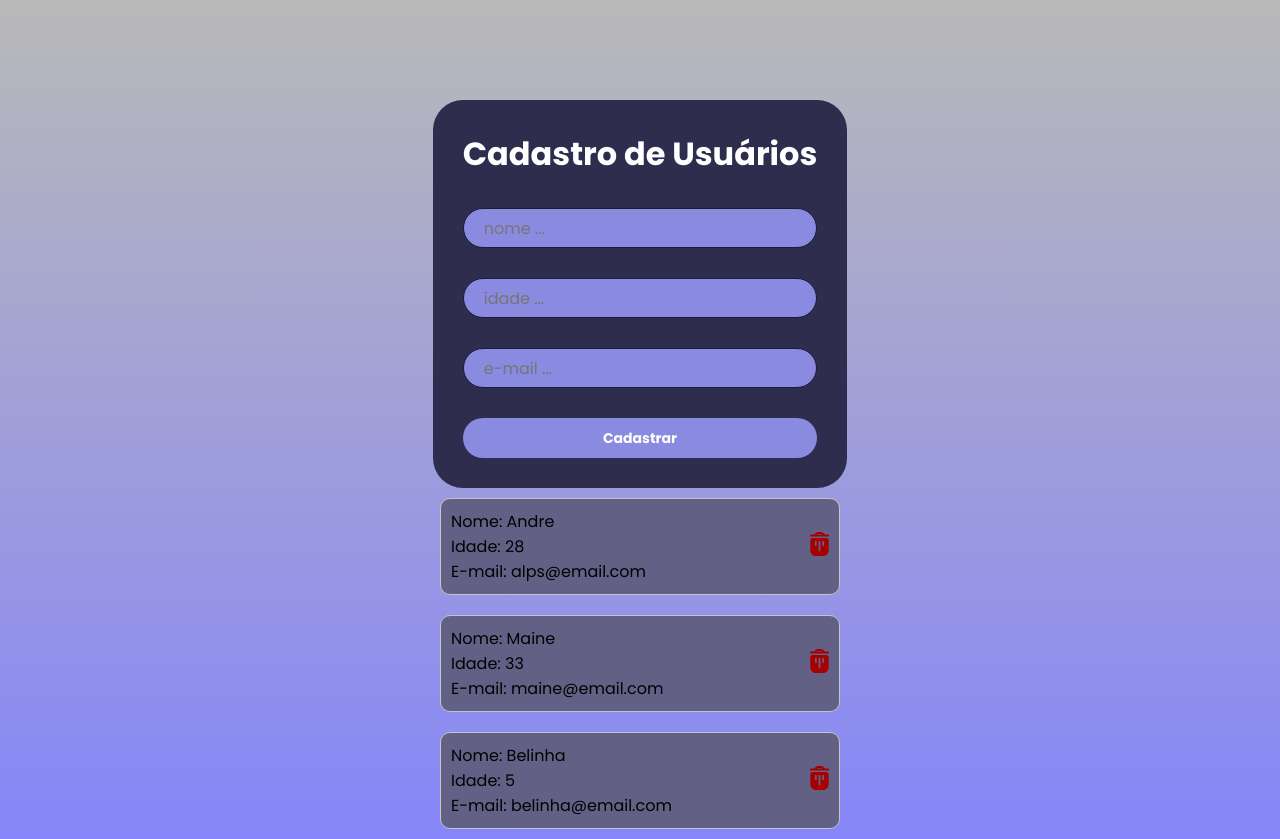
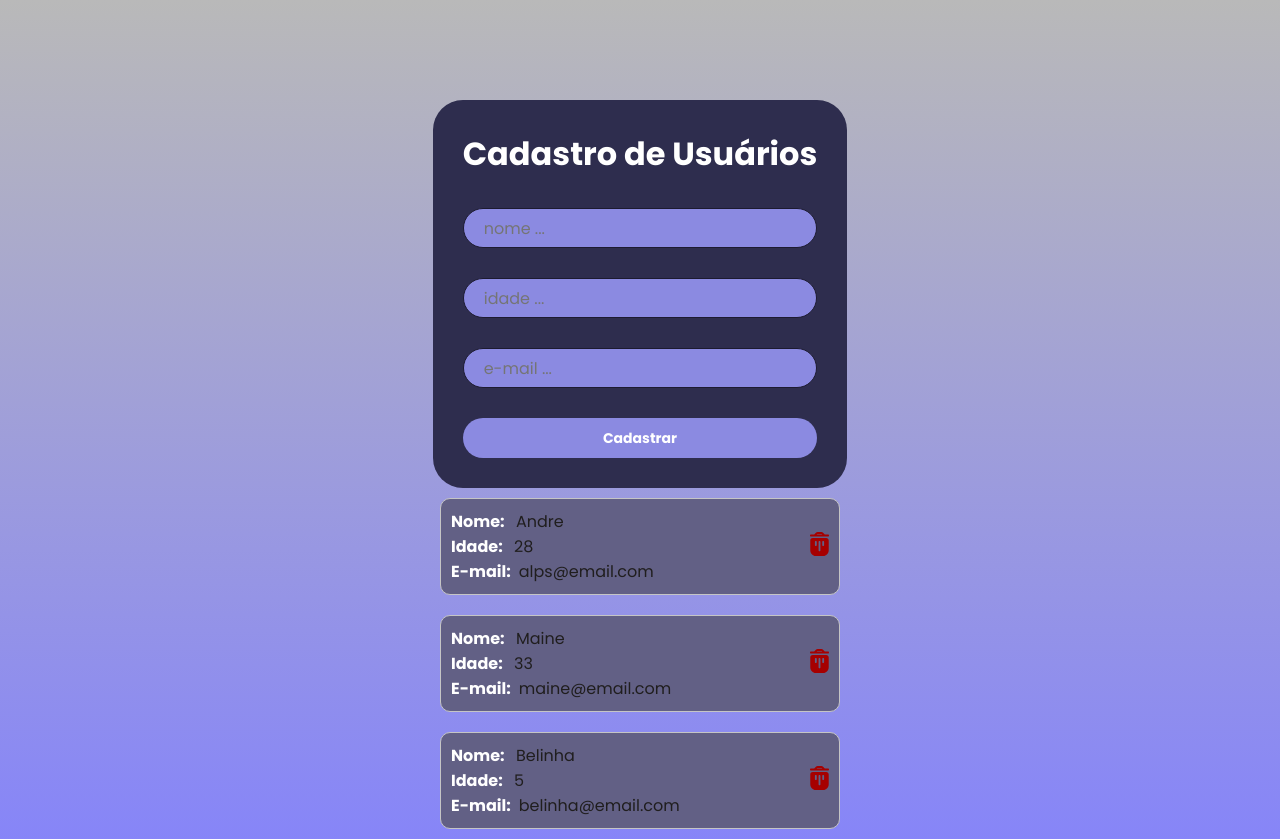
Before and after one commit to AndrePacolla/Cadastro-usuario-react, a React (Vite) app in the folder cadastro-usuarios/: page / in a window 1280 px wide. Built offline with nearby package versions, Linux system fonts and the light colour scheme.

Commit message:
finalizando css no layout form e container users

```diff
--- a/cadastro-usuarios/src/pages/Home/index.jsx
+++ b/cadastro-usuarios/src/pages/Home/index.jsx
@@ -41,9 +41,9 @@ function Home() {
       {users.map((user) => (
           <div key = {user.id} className='card'>
              <div>
-               <p>Nome: {user.name}</p>
-               <p>Idade: {user.age}</p>
-               <p>E-mail: {user.email}</p>
+               <p>Nome:  <span>{user.name}</span></p>
+               <p>Idade: <span>{user.age}</span></p>
+               <p>E-mail:<span>{user.email}</span></p>
              </div>
 
              <button>
--- a/cadastro-usuarios/src/pages/Home/style.css
+++ b/cadastro-usuarios/src/pages/Home/style.css
@@ -55,6 +55,18 @@ form{
   border-radius: 10px;
   border: 1px solid rgb(197, 197, 197);
 
+
+  & p{
+    color: white;
+    font-weight: bold;
+
+    & span{
+      color: rgb(32, 30, 30);
+      font-weight: normal;
+      padding-left: 8px;
+
+    }
+  }
   & button{
     background-color: transparent;
     border: none;
```
